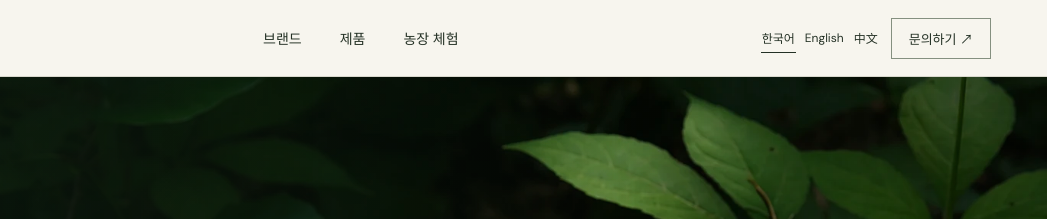
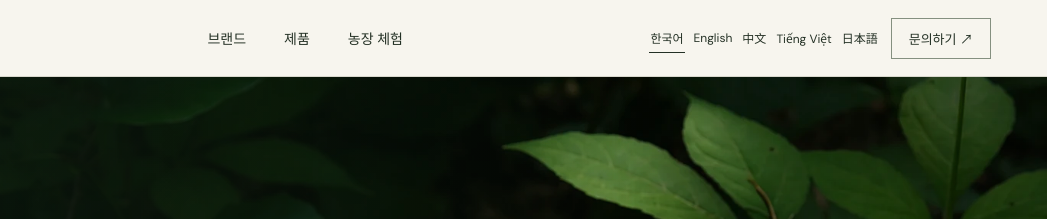
Before and after one commit to yushim3-maker/Lasham, a plain HTML site: page index.html in a window 1280 px wide. Shown: the top 219 px of the page, 233-1280 px from the left. Drawn offline with Linux system fonts and the light colour scheme.

Commit message:
Update index.html

```diff
--- a/index.html
+++ b/index.html
@@ -29,7 +29,9 @@
 <header class="top"><div class="wrap bar">
 <a class="brand" href="#top" aria-label="라삼 홈"><img src="assets/logo.png" alt="">LASHAM</a>
 <nav class="nav" aria-label="주 메뉴"><a href="#story">브랜드</a><a href="#products">제품</a><a href="#visit">농장 체험</a></nav>
-<div class="header-actions"><nav class="language" aria-label="언어 선택"><a href="index.html" lang="ko" hreflang="ko" aria-current="page">한국어</a><a href="en.html" lang="en" hreflang="en">English</a><a href="zh.html" lang="zh-Hans" hreflang="zh-Hans">中文</a></nav><a class="contact" href="#contact">문의하기 ↗</a></div>
+<div class="header-actions"><nav class="language" aria-label="언어 선택"><a href="index.html" lang="ko" hreflang="ko" aria-current="page">한국어</a>
+<a href="en.html" lang="en" hreflang="en">English</a><a href="zh.html" lang="zh-Hans" hreflang="zh-Hans">中文</a><a href="vi.html" lang="vi">Tiếng Việt</a>
+<a href="ja.html" lang="ja">日本語</a></nav><a class="contact" href="#contact">문의하기 ↗</a></div>
 </div></header>
 <main id="main">
 <section class="hero" aria-labelledby="hero-title"><div class="wrap">
```
